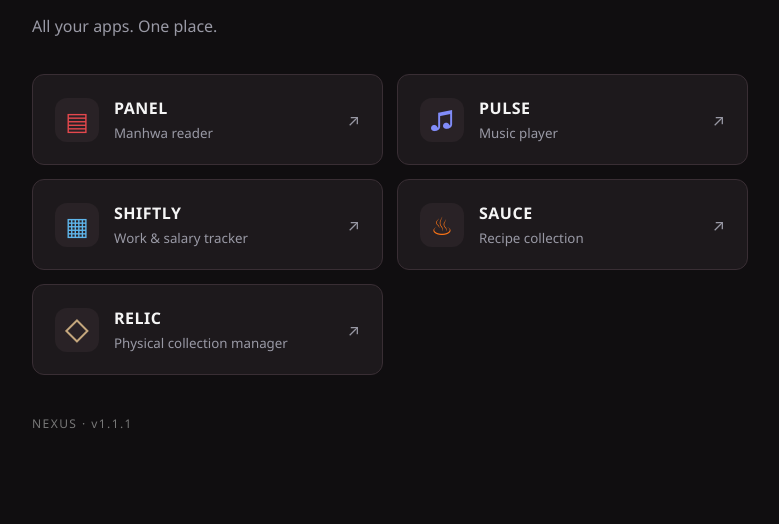
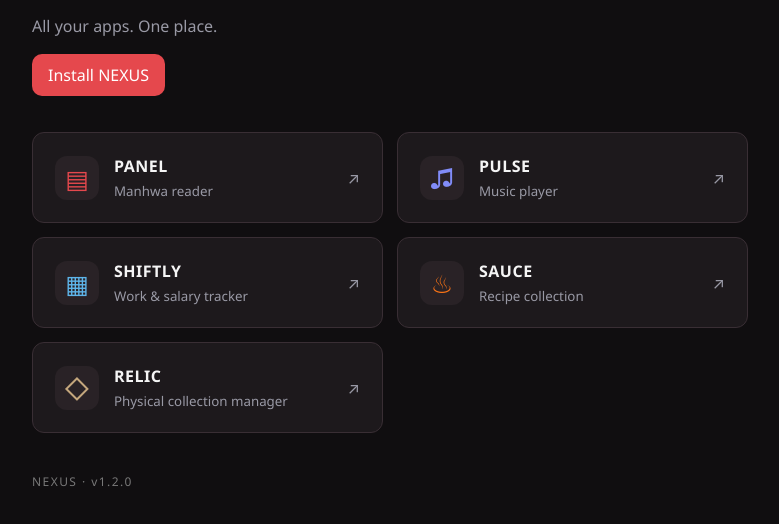
Before and after one commit to theparsifal21/Nexus, a plain HTML site: page index.html in a window 1280 px wide. Shown: the part 102-626 px from the top of the page, without its empty margins (250-1029 px from the left). Drawn offline with Linux system fonts and the light colour scheme.

Commit message:
Fix NEXUS PWA installation v1.2.0

```diff
--- a/index.html
+++ b/index.html
@@ -1,10 +1,10 @@
 <!doctype html>
-<html lang="en"><head><meta charset="utf-8"><meta name="viewport" content="width=device-width,initial-scale=1"><meta name="theme-color" content="#100e10"><title>NEXUS</title><link rel="manifest" href="manifest.json"><link rel="icon" href="icon.svg"><style>
+<html lang="en"><head><meta charset="utf-8"><meta name="viewport" content="width=device-width,initial-scale=1"><meta name="theme-color" content="#100e10"><title>NEXUS</title><link rel="manifest" href="manifest.json"><link rel="icon" href="icon.svg"><link rel="apple-touch-icon" href="icon-192.png"><style>
 *{box-sizing:border-box}body{margin:0;background:#100e10;color:#f5f5f5;font:16px system-ui,sans-serif;min-height:100vh}main{max-width:760px;margin:auto;padding:64px 22px}header{margin-bottom:36px}h1{font-size:44px;letter-spacing:.18em;margin:0}p{color:#9999a5;line-height:1.5}section{display:grid;grid-template-columns:repeat(2,minmax(0,1fr));gap:14px}a{display:flex;align-items:center;gap:15px;background:#1d191c;border:1px solid #392e34;border-radius:16px;padding:22px;color:inherit;text-decoration:none;transition:background .2s,border-color .2s}a:hover,a:focus-visible{background:#292226;border-color:#888}a:focus-visible{outline:2px solid #fff;outline-offset:3px}.symbol{display:grid;place-items:center;width:44px;height:44px;border-radius:12px;background:#292226;color:var(--accent);font-size:25px;flex-shrink:0}strong{display:block;letter-spacing:.08em}small{display:block;color:#9999a5;margin-top:5px}.arrow{margin-left:auto;color:#9999a5}footer{margin-top:40px;color:#777;font-size:12px;letter-spacing:.12em}@media(max-width:520px){main{padding:42px 18px}section{grid-template-columns:1fr}h1{font-size:36px}a{padding:18px}}
-</style><style>body{font-family:'Segoe UI',system-ui,-apple-system,Roboto,sans-serif}h1{font-size:26px;font-weight:800;letter-spacing:.5px;color:#f5f5f5}h1 span{color:#E5484D}strong{letter-spacing:.5px}a{border-radius:12px}</style></head><body><main><header><h1>NEXUS<span>.</span></h1><p>All your apps. One place.</p></header><section aria-label="Applications">
+</style><style>body{font-family:'Segoe UI',system-ui,-apple-system,Roboto,sans-serif}h1{font-size:26px;font-weight:800;letter-spacing:.5px;color:#f5f5f5}h1 span{color:#E5484D}strong{letter-spacing:.5px}a{border-radius:12px}</style><style>#install{font:inherit;background:#E5484D;color:white;border:0;border-radius:10px;padding:10px 16px;cursor:pointer}#install-help{font-size:13px}@media(display-mode:standalone){#install,#install-help{display:none}}</style></head><body><main><header><h1>NEXUS<span>.</span></h1><p>All your apps. One place.</p><button id="install" type="button">Install NEXUS</button><p id="install-help" hidden></p></header><section aria-label="Applications">
 <a href="https://theparsifal21.github.io/panel/" style="--accent:#E5484D"><span class="symbol" aria-hidden="true">▤</span><span><strong>PANEL</strong><small>Manhwa reader</small></span><span class="arrow" aria-hidden="true">↗</span></a>
 <a href="https://theparsifal21.github.io/pulse/" style="--accent:#818CF8"><span class="symbol" aria-hidden="true">♫</span><span><strong>PULSE</strong><small>Music player</small></span><span class="arrow" aria-hidden="true">↗</span></a>
 <a href="https://theparsifal21.github.io/shiftly-work-tracker/" style="--accent:#5eb5ea"><span class="symbol" aria-hidden="true">▦</span><span><strong>SHIFTLY</strong><small>Work &amp; salary tracker</small></span><span class="arrow" aria-hidden="true">↗</span></a>
 <a href="https://theparsifal21.github.io/Sauce/" style="--accent:#f97316"><span class="symbol" aria-hidden="true">♨</span><span><strong>SAUCE</strong><small>Recipe collection</small></span><span class="arrow" aria-hidden="true">↗</span></a>
 <a href="https://theparsifal21.github.io/Relic/" style="--accent:#c4a77d"><span class="symbol" aria-hidden="true">◇</span><span><strong>RELIC</strong><small>Physical collection manager</small></span><span class="arrow" aria-hidden="true">↗</span></a>
-</section><footer>NEXUS · v1.1.1</footer></main><script>if('serviceWorker' in navigator)navigator.serviceWorker.register('./sw.js').catch(console.error);</script></body></html>
+</section><footer>NEXUS · v1.2.0</footer></main><script>if('serviceWorker' in navigator)navigator.serviceWorker.register('./sw.js').catch(console.error);</script><script>let deferred;const btn=document.getElementById('install'),help=document.getElementById('install-help');window.addEventListener('beforeinstallprompt',e=>{e.preventDefault();deferred=e;help.hidden=true});btn.addEventListener('click',async()=>{if(deferred){const p=deferred;deferred=null;await p.prompt();const choice=await p.userChoice;if(choice.outcome==='accepted')btn.hidden=true;}else{help.hidden=false;help.textContent='Open this page in Chrome, tap ⋮ and choose Install app or Add to home screen. On iPhone use Safari Share → Add to Home Screen.';}});window.addEventListener('appinstalled',()=>{btn.hidden=true;help.hidden=true;deferred=null});</script></body></html>
```
